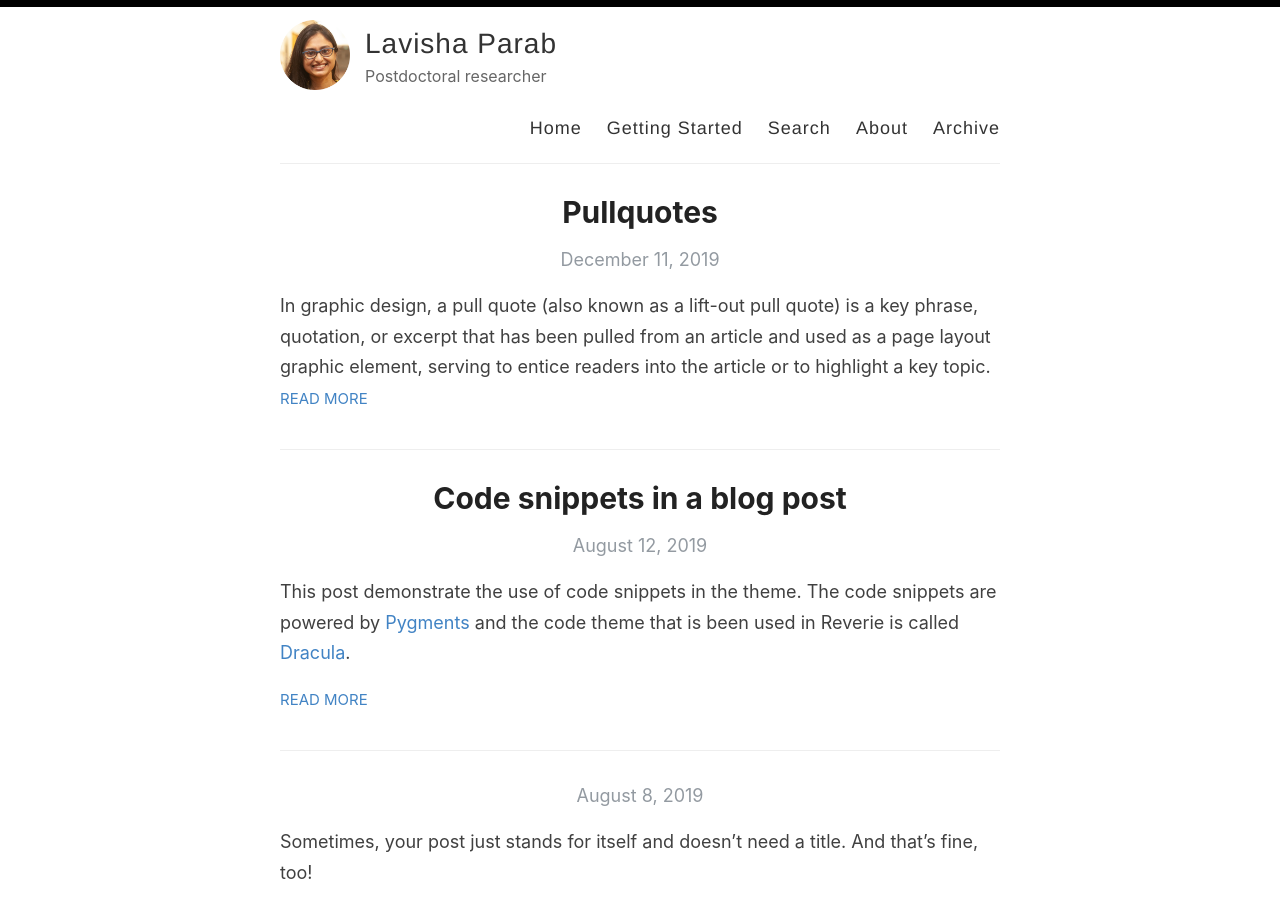
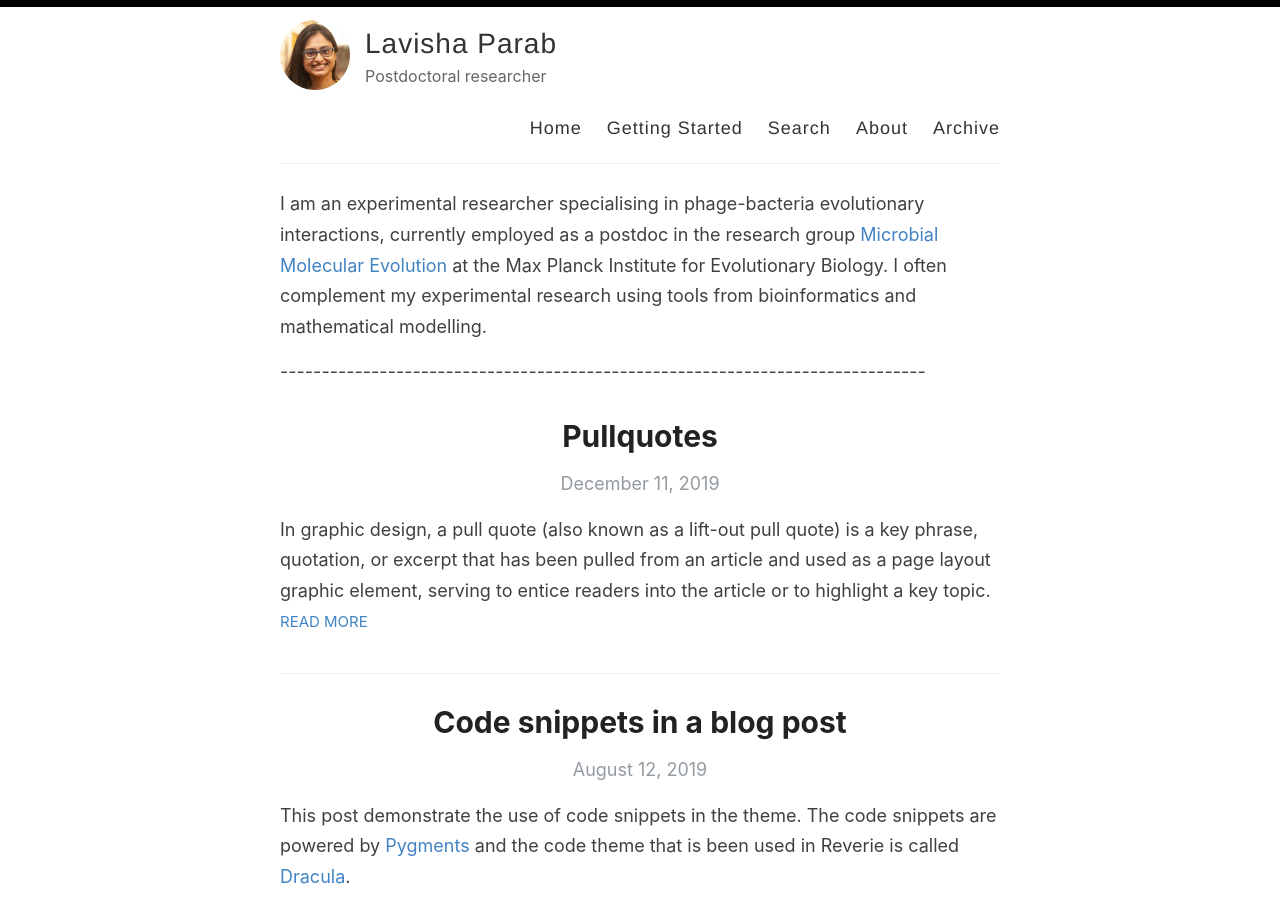
Before and after one commit to lavishaparab/lavishaparab.github.io, a Jekyll site: the page built from index.html, in a window 1280 px wide and 900 px high. Built offline with Jekyll 4.4.1, drawn with Linux system fonts in a browser that asks for light colours; the list of posts is cut into pages by our own code.

Commit message:
Update index.html
added self description

```diff
--- a/index.html
+++ b/index.html
@@ -1,6 +1,13 @@
 ---
 layout: default
 ---
+<p style='text-align: left;'>
+I am an experimental researcher specialising in phage-bacteria evolutionary interactions, currently employed as a postdoc in the research group <a
+href="https://www.evolbio.mpg.de/3178548/group-micromolevol">Microbial Molecular Evolution</a> at the Max Planck Institute for Evolutionary Biology. I often complement my
+experimental research using tools from bioinformatics and mathematical modelling.
+</p>
+
+------------------------------------------------------------------------------
 
 <div class="posts">
   {% for post in paginator.posts %}
```
